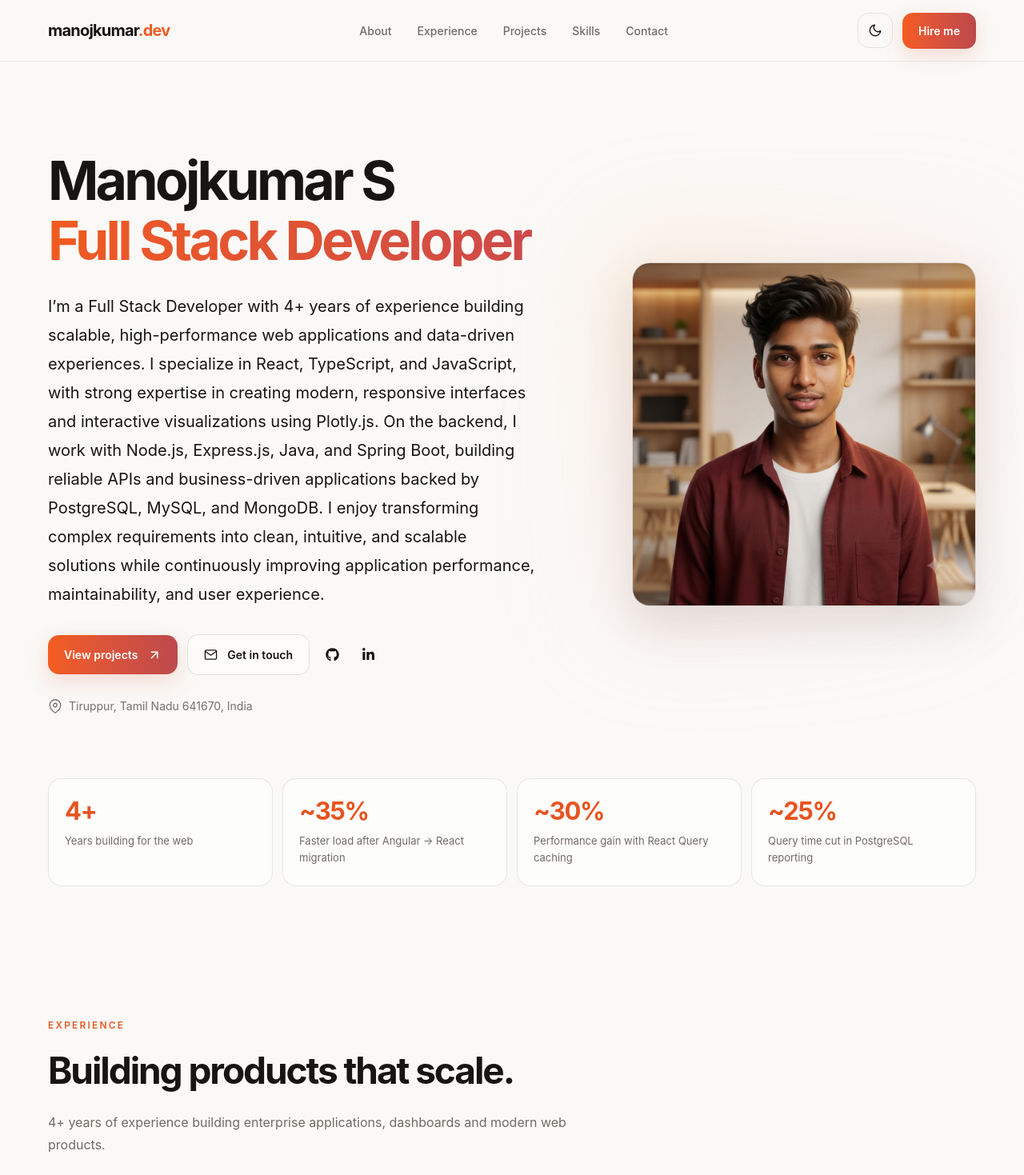
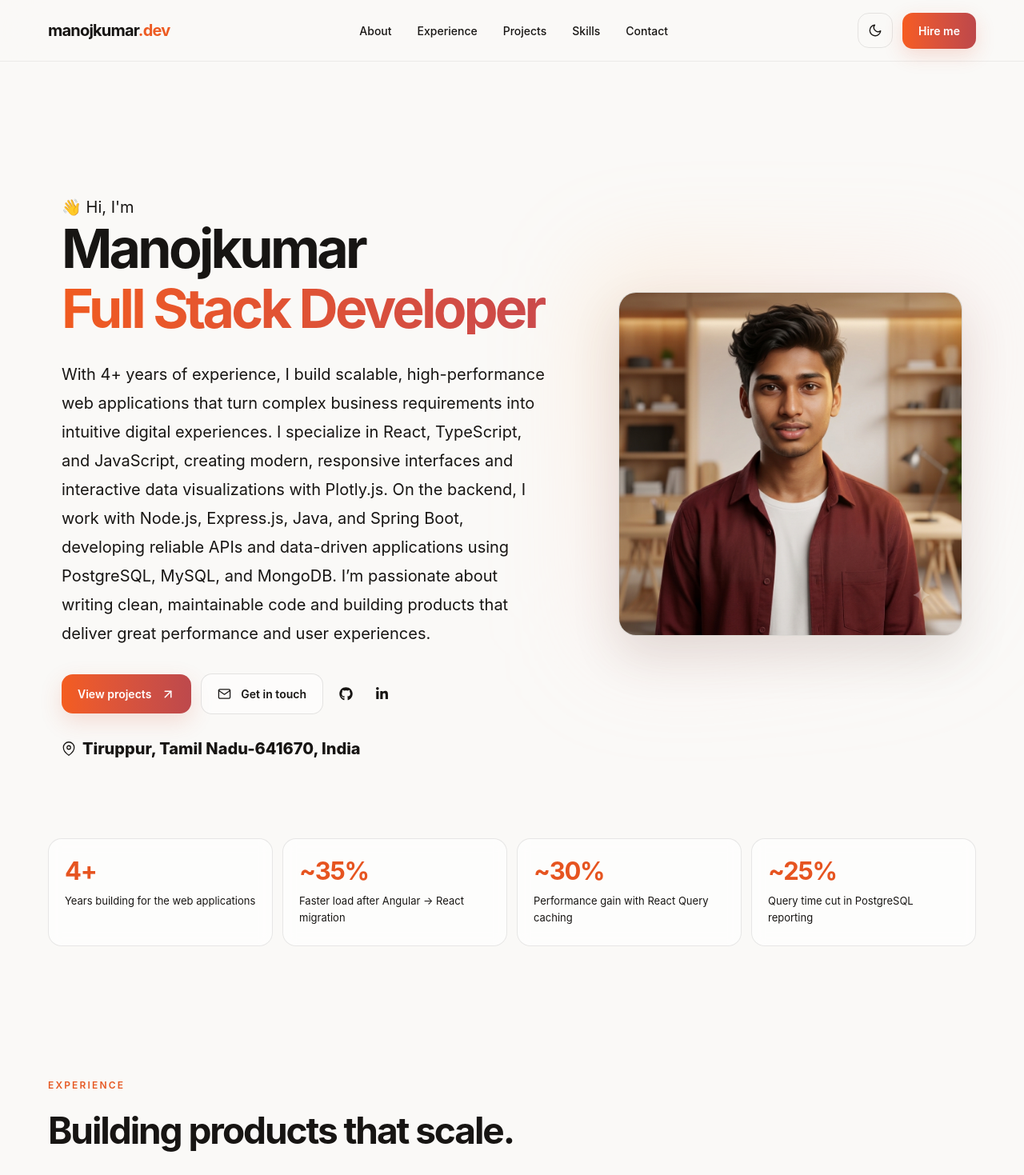
Before and after one commit to Manoj0712/personal-portfolio, a React (Vite) app: page /contact in a window 1280 px wide. Shown: the top 1469 px of the page at 80% size. Built offline with nearby package versions, Linux system fonts and the light colour scheme.

Commit message:
Refactor components for improved layout and styling; update text and descriptions for clarity

```diff
--- a/src/components/ExperienceCard/index.tsx
+++ b/src/components/ExperienceCard/index.tsx
@@ -20,7 +20,7 @@ const ExperienceCard = ({
         </span>
       </div>
 
-      <p className="mt-5 max-w-[850px] text-[15px] leading-7 text-[#706963] dark:text-[#aaa39d]">
+      <p className="mt-5 max-w-[850px] text-[15px] leading-7">
         {description}
       </p>
 
--- a/src/components/Footer/index.tsx
+++ b/src/components/Footer/index.tsx
@@ -4,7 +4,7 @@ import { backeToTop, rights } from "@/constrains";
 
 const Footer = () => {
   return <footer className="border-t border-black/[0.06] dark:border-white/[0.06]">
-    <div className="mx-auto flex max-w-[1160px] flex-col items-center justify-between gap-4 px-5 py-7 text-[13px] text-[#77716b] sm:px-8 md:flex-row lg:px-0 dark:text-[#99928c]">
+    <div className="mx-auto flex max-w-[1160px] flex-col items-center justify-between gap-4 px-5 py-7 text-[13px] sm:px-8 md:flex-row lg:px-0">
       <p>© {rights}</p>
       <div className="flex items-center gap-2">
         <ProfessionalLinks />
--- a/src/components/MainSection/ContactSection.tsx
+++ b/src/components/MainSection/ContactSection.tsx
@@ -24,7 +24,7 @@ const ContactSection = () => {
               {details.letsBuildSomething}
               <span className="block text-[#df5730]">{details.greatTogether}</span>
             </h2>
-            <p className="mx-auto mt-5 max-w-[580px] text-[16px] leading-7 text-[#716962] dark:text-[#aaa39d]">
+            <p className="mx-auto mt-5 max-w-[580px] text-[16px] leading-7">
               {details.openToOpportunities}
             </p>
             <a
--- a/src/components/MainSection/HeroSection.tsx
+++ b/src/components/MainSection/HeroSection.tsx
@@ -1,5 +1,4 @@
 import { FiArrowUpRight, FiMail, FiMapPin } from "react-icons/fi"
-import profileImage from "@/assets/profile.jpg"
 import ProfessionalLinks from "../ProfessonalLinks"
 import Stats from "./Stats"
 import { details } from "@/constrains"
@@ -12,17 +11,21 @@ const HeroSection = ({ scrollToSection }:
       id="about"
       className="relative mx-auto max-w-[1160px] px-5 pb-16 pt-20 sm:px-8 sm:pt-28 lg:px-0 lg:pb-20 lg:pt-[115px]"
     >
-      <div className="grid items-center gap-14 lg:grid-cols-[1fr_430px] lg:gap-20">
+      <div className="grid items-center gap-14 lg:grid-cols-[1fr_430px] lg:gap-20 hover:-translate-y-0.5 hover:z-30 hover:border-black/[0.15]
+      relative z-10 rounded-[20px] border border-transparent p-4 transition-all duration-300
+      ">
         {/* Left */}
         <div>
           {/* Availability */}
           {details.availability && (
-            <div className="mb-7 inline-flex items-center gap-2 rounded-full border border-black/[0.09] bg-white/50 px-3.5 py-1.5 text-[12px] font-medium tracking-wide text-[#706a64] dark:border-white/[0.1] dark:bg-white/[0.03] dark:text-[#aaa39d]">
+            <div className="mb-7 inline-flex items-center gap-2 rounded-full border border-black/[0.09] bg-white/50 px-3.5 py-1.5 text-[12px] font-medium tracking-wide text-[#706a64] dark:border-white/[0.1] dark:bg-white/[0.03]">
               <span className="h-2 w-2 rounded-full bg-[#e85c22]" />
               {details.availability}
             </div>
           )}
-
+          <h6 className="mt-8 max-w-[610px] text-[17px] leading-[1.8]  sm:text-[20px]">
+            👋 Hi, I'm
+          </h6>
           {/* Heading */}
           <h1 className="max-w-[760px] text-[48px] font-bold leading-[0.98] tracking-[-0.055em] sm:text-[64px] lg:text-[68px]">
             {details.name}
@@ -60,9 +63,9 @@ const HeroSection = ({ scrollToSection }:
           </div>
 
           {/* Location */}
-          <div className="mt-7 flex items-center gap-2 text-[14px] text-[#77716b] dark:text-[#aaa39d]">
+          <div className="mt-7 flex items-center gap-2 text-[20px] font-extrabold">
             <FiMapPin size={18} strokeWidth={1.7} />
-            {details.location}
+            <h2>{details.location}</h2>
           </div>
         </div>
 
--- a/src/components/MainSection/Stats.tsx
+++ b/src/components/MainSection/Stats.tsx
@@ -13,7 +13,7 @@ const Stats = () => {
             {stat.value}
           </div>
 
-          <p className="mt-3 text-[13px] leading-[1.6] text-[#706963] dark:text-[#aaa39d]">
+          <p className="mt-3 text-[13px] leading-[1.6]">
             {stat.label}
           </p>
         </div>
--- a/src/components/Navigation/NavItems.tsx
+++ b/src/components/Navigation/NavItems.tsx
@@ -6,7 +6,7 @@ const NavItems = ({ scrollToSection }: { scrollToSection: (section: string) => v
       <button
         key={item}
         onClick={() => scrollToSection(item)}
-        className="text-[14px] font-medium text-[#706b66] transition hover:text-[#ed5b22] dark:text-[#aaa39d] dark:hover:text-[#ed6a35]"
+        className="text-[14px] font-medium transition hover:text-[#ed5b22] dark:hover:text-[#ed6a35]"
       >
         {item}
       </button>
--- a/src/components/ProjectCard/index.tsx
+++ b/src/components/ProjectCard/index.tsx
@@ -25,7 +25,7 @@ const ProjectCard = ({
         {title}
       </h3>
 
-      <p className="mt-3 text-[14px] leading-7 text-[#706963] dark:text-[#aaa39d]">
+      <p className="mt-3 text-[14px] leading-7">
         {description}
       </p>
 
@@ -33,7 +33,7 @@ const ProjectCard = ({
         {technologies.map((technology) => (
           <span
             key={technology}
-            className="rounded-full border border-black/[0.07] px-3 py-1.5 text-[11px] font-medium text-[#706963] dark:border-white/[0.08] dark:text-[#aaa39d]"
+            className="rounded-full border border-black/[0.07] px-3 py-1.5 text-[11px] font-medium  dark:border-white/[0.08]"
           >
             {technology}
           </span>
--- a/src/components/SectionHeading/index.tsx
+++ b/src/components/SectionHeading/index.tsx
@@ -14,7 +14,7 @@ const SectionHeading = ({
       <h2 className="mt-3 text-[36px] font-bold tracking-[-0.045em] sm:text-[46px]">
         {title}
       </h2>
-      <p className="mt-4 text-[16px] leading-7 text-[#716b65] dark:text-[#aaa39d]">
+      <p className="mt-4 text-[16px] leading-7">
         {description}
       </p>
     </div>
--- a/src/components/SkillGroup/index.tsx
+++ b/src/components/SkillGroup/index.tsx
@@ -14,7 +14,7 @@ const SkillGroup = ({
         {skills.map((skill) => (
           <div
             key={skill}
-            className="flex items-center gap-2 text-[13px] text-[#706963] dark:text-[#aaa39d]"
+            className="flex items-center gap-2 text-[13px]"
           >
             <span className="h-1.5 w-1.5 rounded-full bg-[#e85a25]" />
             {skill}
--- a/src/constrains/index.ts
+++ b/src/constrains/index.ts
@@ -3,26 +3,25 @@ import { ProjectCardProps, ExperienceCardProps, SkillGroupProps } from "@/types"
 import ManojImage from "@/assets/ManojImage.png"
 
 export const details = {
-  name: "Manojkumar S",
+  name: "Manojkumar",
   role: "Full Stack Developer",
   availability: "",//"Available for new opportunities",
-  description: `I’m a Full Stack Developer with 4+ years of experience building scalable,
-   high-performance web applications and data-driven experiences.
-   I specialize in React, TypeScript, and JavaScript, with strong expertise
-   in creating modern, responsive interfaces and interactive visualizations
-   using Plotly.js. On the backend, I work with Node.js, Express.js, Java, and
-    Spring Boot, building reliable APIs and business-driven applications backed by
-    PostgreSQL, MySQL, and MongoDB. I enjoy transforming complex requirements into
-     clean, intuitive, and scalable solutions while continuously improving
-     application performance, maintainability, and user experience.
-`,
-  location: "Tiruppur, Tamil Nadu 641670, India",
+  description: `With 4+ years of experience, I build scalable, high-performance web
+  applications that turn complex business requirements into intuitive digital
+  experiences. I specialize in React, TypeScript, and JavaScript, creating
+  modern, responsive interfaces and interactive data visualizations with
+  Plotly.js. On the backend, I work with Node.js, Express.js, Java, and Spring
+  Boot, developing reliable APIs and data-driven applications using PostgreSQL,
+  MySQL, and MongoDB. I’m passionate about writing clean, maintainable code
+  and building products that deliver great performance and user experiences.`,
+  location: "Tiruppur, Tamil Nadu-641670, India",
   viewProjects: "View projects",
   getInTouch: "Get in touch",
   image: ManojImage,
   letsBuildSomething: "Let's build something great together.",
   greatTogether: "great together.",
-  openToOpportunities: "I'm open to frontend and full-stack opportunities. If you have an interesting project or role, I'd love to hear from you.",
+  openToOpportunities: `I'm open to frontend and full-stack opportunities.
+   If you have an interesting project or role, I'd love to hear from you.`,
   sayhello: "Say hello",
   mail: "manojkumars435980@gmail.com"
 }
@@ -34,7 +33,7 @@ export const navItems = ["About", "Experience", "Projects", "Skills", "Contact"]
 export const stats = [
   {
     value: "4+",
-    label: "Years building for the web",
+    label: "Years building for the web applications",
   },
   {
     value: "~35%",
```
Also changed, not shown: src/App.tsx (+60 -0 lines), src/assets/BackgroundImage.jpeg (added).
